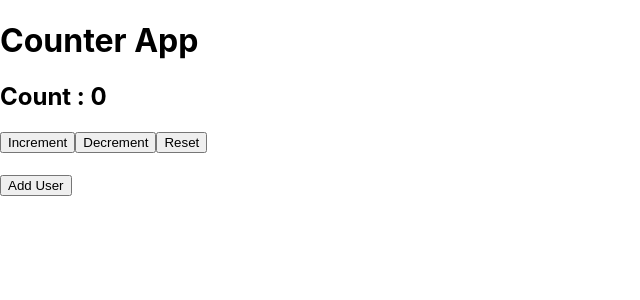
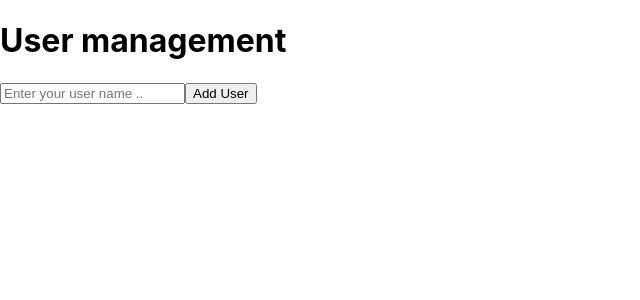
Before and after one commit to Kongkon45/TypeScrite-Practices-Session, a React (Create React App) app: page / in a window 1280 px wide. Shown: the top 300 px of the page, without its empty margins (0-640 px from the left). Built offline with nearby package versions, Linux system fonts and the light colour scheme.

Commit message:
typing event

```diff
--- a/src/App.tsx
+++ b/src/App.tsx
@@ -7,6 +7,7 @@ import Button from "./components/Button";
 import Post from "./components/Post";
 import ButtonStyle from "./components/ButtonStyle";
 import CounterApp from "./components/CounterApp";
+import NewUser from "./components/NewUser";
 
 const userObject = {
   name: "Mehedi",
@@ -46,7 +47,8 @@ const App = () => {
       {/* <Button>Click here</Button> */}
       {/* <Post/> */}
       {/* <ButtonStyle btnStyle={btnStyles} /> */}
-      <CounterApp/>
+      {/* <CounterApp/> */}
+      <NewUser/>
     </div>
   );
 };
--- /dev/null
+++ b/src/components/NewUser.tsx
@@ -0,0 +1,24 @@
+import React, { useState } from 'react'
+
+const NewUser = () => {
+    const [user, setUser] = useState("")
+    const handleUserChange = (e:React.ChangeEvent<HTMLInputElement>)=>{
+        setUser(e.target.value)
+
+    }
+    const handleUser = (e:React.MouseEvent<HTMLButtonElement>)=>{
+        console.log(user)
+
+    }
+
+  return (
+    <div>
+        <h1>User management</h1>
+        <input type="text" name="user" id="user" value={user} onChange={handleUserChange} placeholder='Enter your user name ..' />
+        {/* <p>{user}</p> */}
+        <button onClick={handleUser}>Add User</button>
+    </div>
+  )
+}
+
+export default NewUser
```
